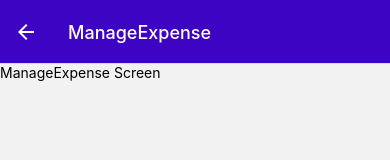
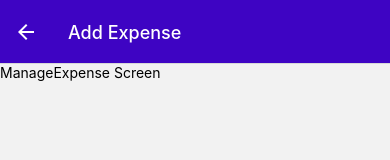
Before and after one commit to kubaslawski/expense-tracker-app, a React Native app: screen /ManageExpense in a window 390 px wide. Shown: the top 160 px of the page. Built offline with nearby package versions, Linux system fonts and the light colour scheme.

Commit message:
10. ManageExpense screen title.

```diff
--- a/components/expenses/ExpenseItem.js
+++ b/components/expenses/ExpenseItem.js
@@ -4,11 +4,13 @@ import { useNavigation } from "@react-navigation/native";
 // global functions
 import { getFormattedDate } from "../../util/date";
 
-const ExpenseItem = ({ description, ammount, date }) => {
+const ExpenseItem = ({ id, description, ammount, date }) => {
     const navigation = useNavigation();
 
     const expensePressHandler = () => {
-        navigation.navigate("ManageExpense");
+        navigation.navigate("ManageExpense", {
+            expenseId: id,
+        });
     };
 
     return (
--- a/components/expenses/ExpensesList.js
+++ b/components/expenses/ExpensesList.js
@@ -6,6 +6,7 @@ const ExpensesList = ({ expenses }) => {
     const renderExpenseItem = ({ item }) => {
         return (
             <ExpenseItem
+                id={item.id}
                 description={item.description}
                 ammount={item.ammount}
                 date={item.date}
--- a/screens/ManageExpense.js
+++ b/screens/ManageExpense.js
@@ -1,6 +1,16 @@
+import { useLayoutEffect } from "react";
 import { Text } from "react-native";
 
-const ManageExpense = () => {
+const ManageExpense = ({ navigation, route }) => {
+    const editedExpenseId = route.params?.expenseId;
+    const isEditing = !!editedExpenseId;
+
+    useLayoutEffect(() => {
+        navigation.setOptions({
+            title: isEditing ? "Edit Expense" : "Add Expense",
+        });
+    }, [navigation, isEditing]);
+
     return (
         <Text>
             ManageExpense Screen
```
